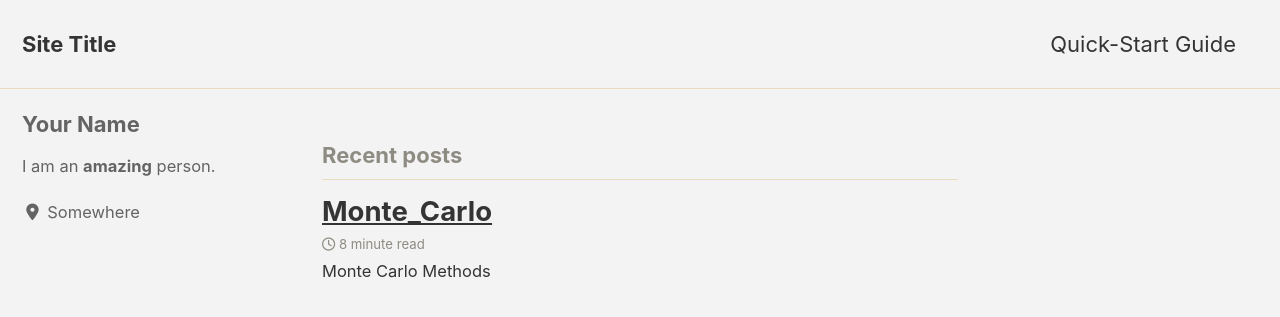
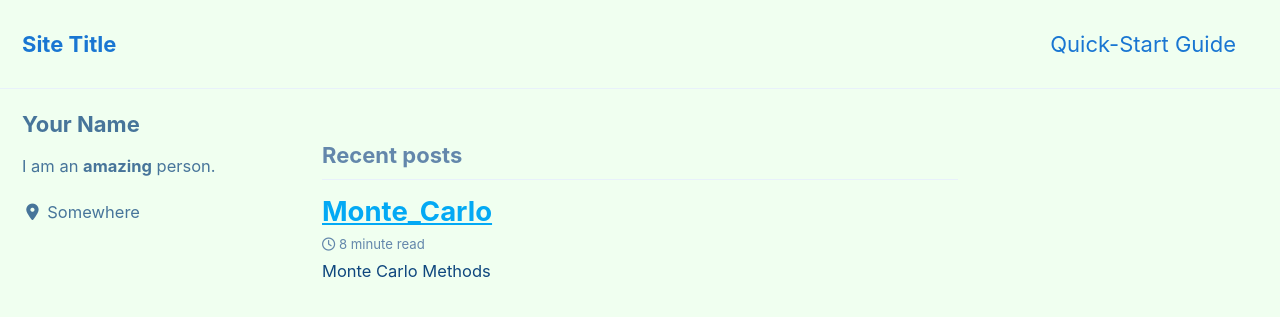
Before and after one commit to amrakm/amrakm.github.io, a Jekyll site: the page built from index.html, in a window 1280 px wide and 900 px high. Shown: the top 317 px of the window. Built offline with Jekyll 4.4.1, drawn with Linux system fonts in a browser that asks for light colours; cached includes are drawn as plain includes; nearby versions of some CDN libraries; the list of posts is cut into pages by our own code.

Commit message:
Update _config.yml

```diff
--- a/_config.yml
+++ b/_config.yml
@@ -12,7 +12,7 @@
 
 # theme                  : "minimal-mistakes-jekyll"
 # remote_theme           : "mmistakes/minimal-mistakes"
-minimal_mistakes_skin    : "dirt" # "air", "aqua", "contrast", "dark", "default", "neon", "mint", "plum", "sunrise"
+minimal_mistakes_skin    : "aqua" #"dirt", "air", "aqua", "contrast", "dark", "default", "neon", "mint", "plum", "sunrise"
 
 # Site Settings
 locale                   : "en-US"
```
